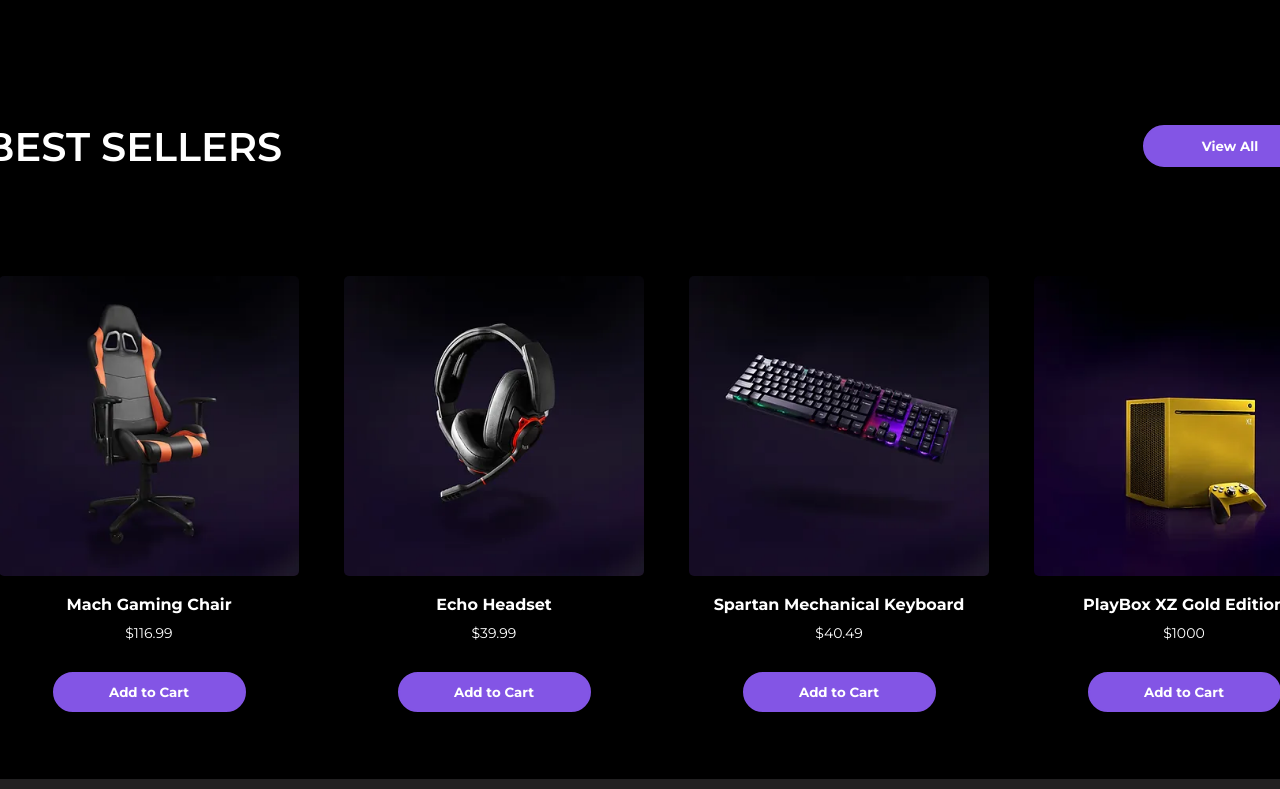
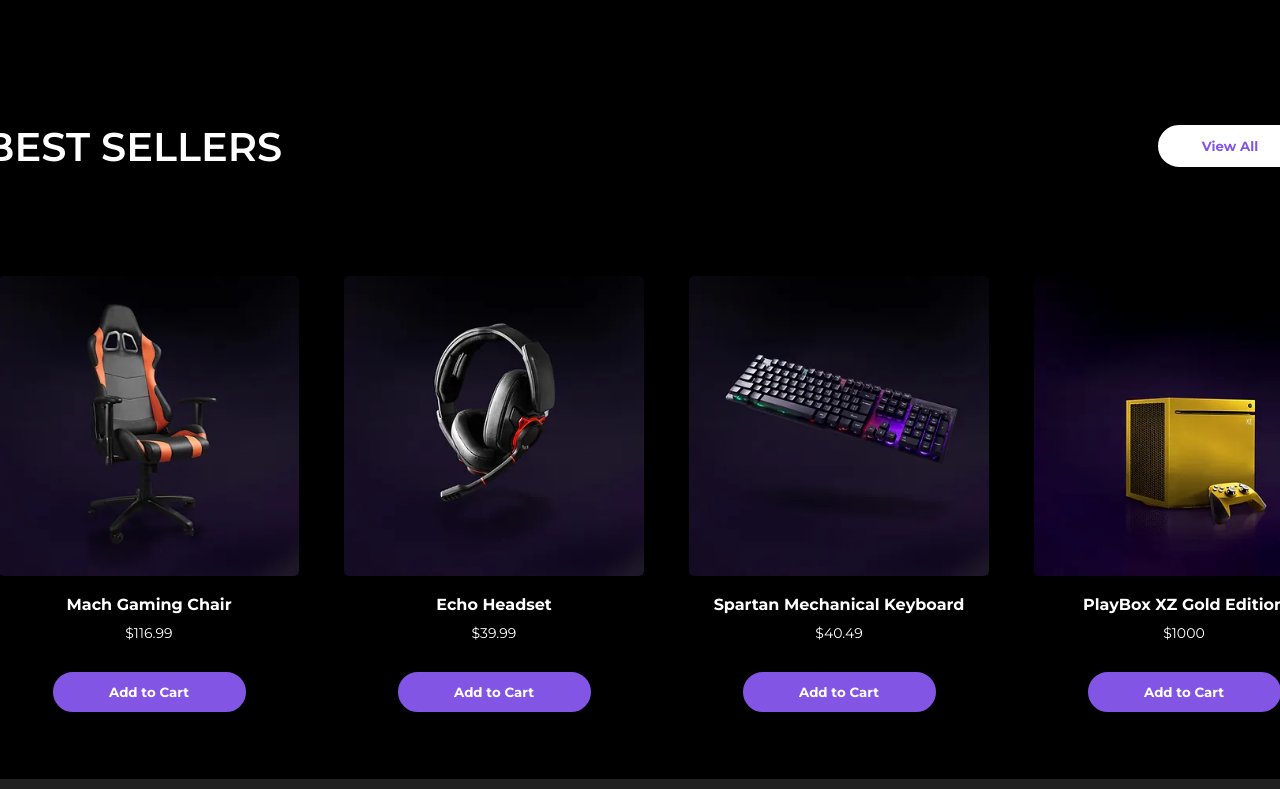
Before and after one commit to mdaniyal05/GameForge, a React (Vite) app in the folder frontend/: page / in a window 1280 px wide. Shown: the part 891-1680 px from the top of the page. Built offline with nearby package versions, Linux system fonts and the light colour scheme.

Commit message:
Add button + Change styling

```diff
--- a/frontend/src/components/NewsLetterSection.jsx
+++ b/frontend/src/components/NewsLetterSection.jsx
@@ -1,4 +1,5 @@
 import "../css/newsLetterSection.css";
+import Button from "./Button";
 
 const NewsLetterSection = () => {
   return (
@@ -20,6 +21,13 @@ const NewsLetterSection = () => {
             <label htmlFor="checkbox">
               Yes, subscribe me to your newsletter.
             </label>
+            <Button
+              text={"Submit"}
+              bgColor={"white"}
+              color={"black"}
+              height={"46px"}
+              width={"180px"}
+            />
           </div>
         </div>
       </div>
--- a/frontend/src/components/SellersSection.jsx
+++ b/frontend/src/components/SellersSection.jsx
@@ -38,10 +38,10 @@ const SellersSection = ({ mainHeading, sellerData }) => {
           <div className="view-all">
             <Button
               text={"View All"}
-              bgColor={"#8355e5"}
-              color={"white"}
+              bgColor={"white"}
+              color={"#8355e5"}
               height={"42px"}
-              width={"175px"}
+              width={"145px"}
             />
           </div>
         </div>
--- a/frontend/src/css/newsLetterSection.css
+++ b/frontend/src/css/newsLetterSection.css
@@ -35,6 +35,7 @@
     justify-content: center;
     align-items: center;
     gap: 20px;
+    margin-bottom: 100px;
 }
 
 .email-input {
@@ -44,12 +45,14 @@
 }
 
 .email-input input {
-    width: 500px;
+    width: 600px;
     height: 40px;
     background: transparent;
     outline: none;
     border: solid white 2px;
     border-radius: 10px;
+    color: white;
+    padding: 10px;
 }
 
 .email-input2 {
@@ -58,3 +61,7 @@
     align-items: center;
     gap: 6px;
 }
+
+.email-input2 label {
+    margin-right: 75px;
+}
```
